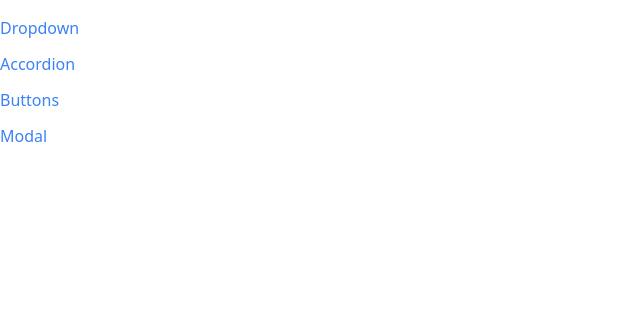
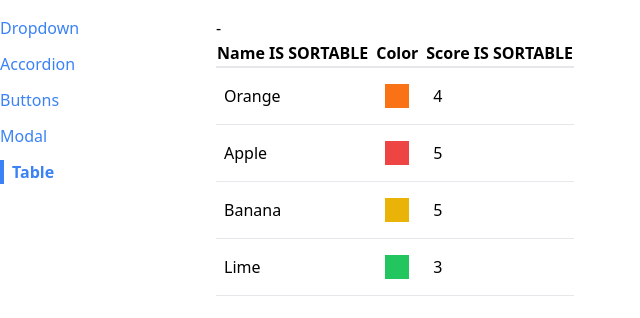
Before and after one commit to Modern-React-Redux-Sellers/React-Nav-Reusable-Components, a React (Create React App) app: page /table in a window 1280 px wide. Shown: the top 318 px of the page, without its empty margins (0-640 px from the left). Built offline with nearby package versions, Linux system fonts and the light colour scheme.

Commit message:
added sorting functionality off click

```diff
--- a/src/App.js
+++ b/src/App.js
@@ -4,6 +4,7 @@
 import DropdownPage from "./pages/DropdownPage";
 import ButtonPage from "./pages/ButtonPage";
 import ModalPage from "./pages/ModalPage";
+import TablePage from "./pages/TablePage";
 
 const App = () => {
   return <div className="container mx-auto grid grid-cols-6 gap-4 mt-4">
@@ -21,6 +22,9 @@
       <Route path="/modal">
         <ModalPage/>
       </Route>
+      <Route path="/table">
+        <TablePage/>
+      </Route>
     </div>
   </div>
 }
--- a/src/components/Sidebar.js
+++ b/src/components/Sidebar.js
@@ -5,7 +5,8 @@
         {label: 'Dropdown', path:'/'},
         {label: 'Accordion', path:'/accordion'},
         {label: 'Buttons', path: '/buttons'},
-        {label: 'Modal', path: '/modal'}
+        {label: 'Modal', path: '/modal'},
+        {label: 'Table',path: '/table'}
     ];
 
     const renderedLinks = links.map((link) => {
--- /dev/null
+++ b/src/components/SortableTable.js
@@ -0,0 +1,58 @@
+import Table from "./Table";
+import {useState} from "react";
+
+
+const SortableTable = (props) => {
+    const [sortOrder, setSortOrder] = useState(null);
+    const [sortBy, setSortBy] = useState(null);
+    const {config,data} = props;
+
+    const handleClick = (label) => {
+        if (sortOrder === null){
+            setSortOrder('asc');
+            setSortBy(label);
+        } else if (sortOrder === 'asc'){
+            setSortOrder('desc');
+            setSortBy(label);
+        } else if (sortOrder === 'desc'){
+            setSortOrder(null);
+            setSortBy(null);
+        }
+
+        console.log(label);
+    }
+
+    const updatedConfig = config.map((column) => {
+        if (!column.sortValue){
+            return column;
+        }
+
+        return {
+            ...column,
+            header: () => <th onClick={() => handleClick(column.label)}>{column.label} IS SORTABLE</th>
+        }
+    });
+
+    let sortedData = data;
+    if (sortOrder && sortBy){
+        const {sortValue} = config.find(column => column.label === sortBy);
+        sortedData = [...data].sort((a,b) => {
+            const valueA = sortValue(a);
+            const valueB = sortValue(b);
+
+            const reverseOrder = sortOrder === 'asc' ? 1: -1;
+            if (typeof valueA === 'string'){
+                return valueA.localeCompare(valueB) * reverseOrder;
+            } else {
+                return (valueA - valueB) * reverseOrder;
+            }
+        });
+    }
+
+    return <div>
+        {sortOrder} - {sortBy}
+        <Table {...props} data={sortedData} config={updatedConfig}/>
+        </div>
+}
+
+export default SortableTable;
--- /dev/null
+++ b/src/components/Table.js
@@ -0,0 +1,39 @@
+import {Fragment} from "react";
+
+const Table = ({data, config, keyFn}) => {
+
+    const renderedRows = data.map((rowData) => {
+        const renderedCells = config.map((column) => {
+            return <td key={column.label} className="p-2">{column.render(rowData)}</td>
+        })
+
+        return (
+            <tr key={keyFn(rowData)} className="border-b">
+                {renderedCells}
+            </tr>
+        )
+    })//end renderedRows
+
+    const renderedHeaders = config.map((column) => {
+        //if column contains a header property, call the function in header to display different header, else return basic header
+        if (column.header){
+            return <Fragment key={column.label}>{column.header()}</Fragment>
+        }
+
+        return <th key={column.label}>{column.label}</th>
+    }); //end renderedHeaders
+
+
+    return <table className="table-auto border-spacing-2">
+        <thead>
+            <tr className="border-b-2">
+                {renderedHeaders}
+            </tr>
+        </thead>
+        <tbody>
+        {renderedRows}
+        </tbody>
+    </table>
+}
+
+export default Table;
--- /dev/null
+++ b/src/pages/TablePage.js
@@ -0,0 +1,35 @@
+// import Table from "../components/Table";
+import SortableTable from "../components/SortableTable";
+
+const TablePage = () => {
+    const data = [
+        {name: 'Orange', color:'bg-orange-500',score:4},
+        {name: 'Apple', color:'bg-red-500',score:5},
+        {name: 'Banana', color:'bg-yellow-500',score:5},
+        {name: 'Lime', color:'bg-green-500',score:3}
+    ];
+
+    const config = [
+        {label: 'Name',
+        render: (fruit) => fruit.name,
+        sortValue: (fruit) => fruit.name
+        },
+        {label: 'Color',
+            render: (fruit) => <div className={`p-3 m-2 ${fruit.color}`}/>
+        },
+        {label: 'Score',
+        render: (fruit) => fruit.score,
+        sortValue: (fruit) => fruit.score
+        }
+    ]
+
+    const keyFn = (fruit) => {
+        return fruit.name;
+    }
+
+    return <div>
+        <SortableTable data={data} config={config} keyFn={keyFn}/>
+    </div>
+}
+
+export default TablePage;
```
